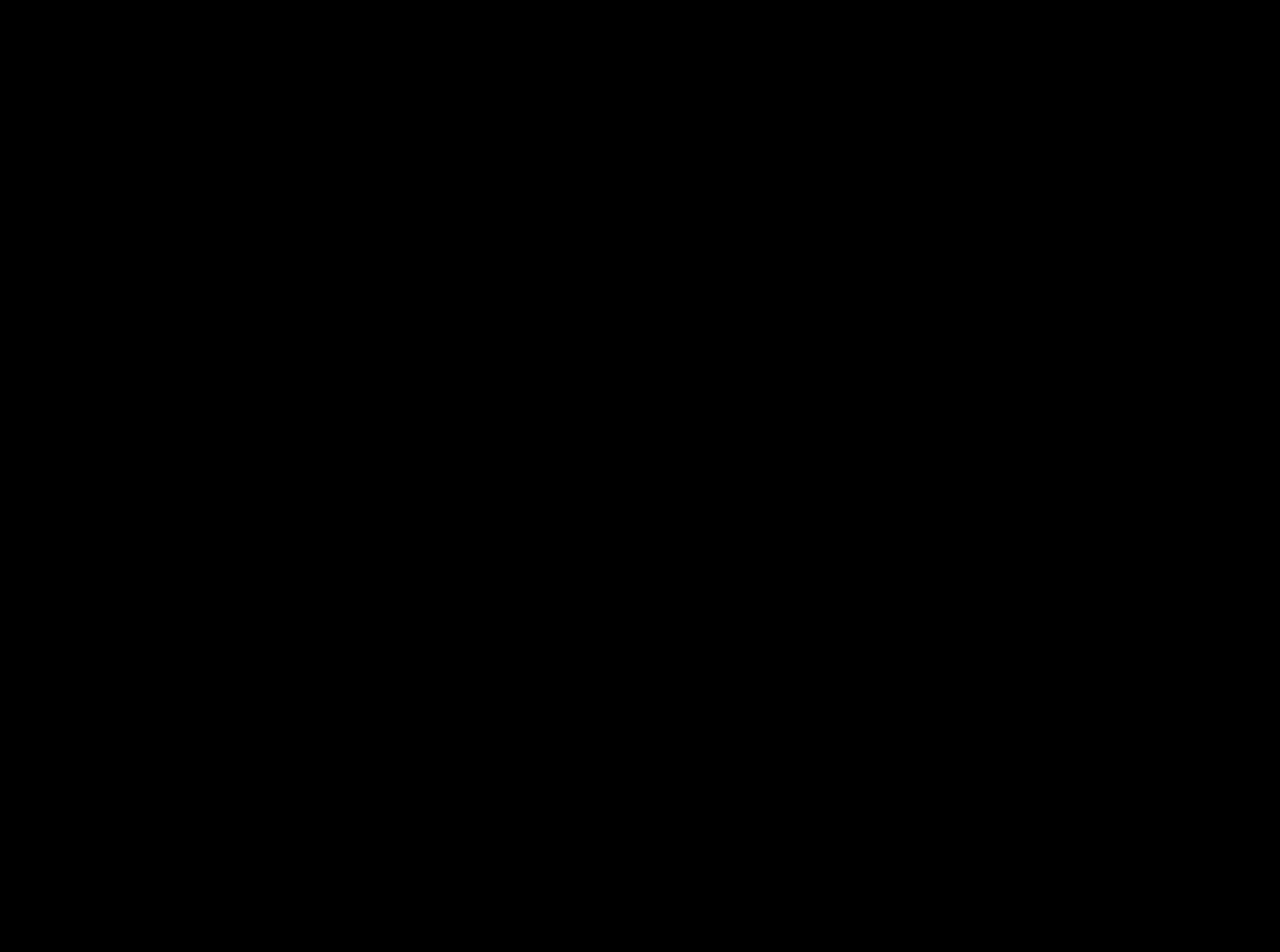
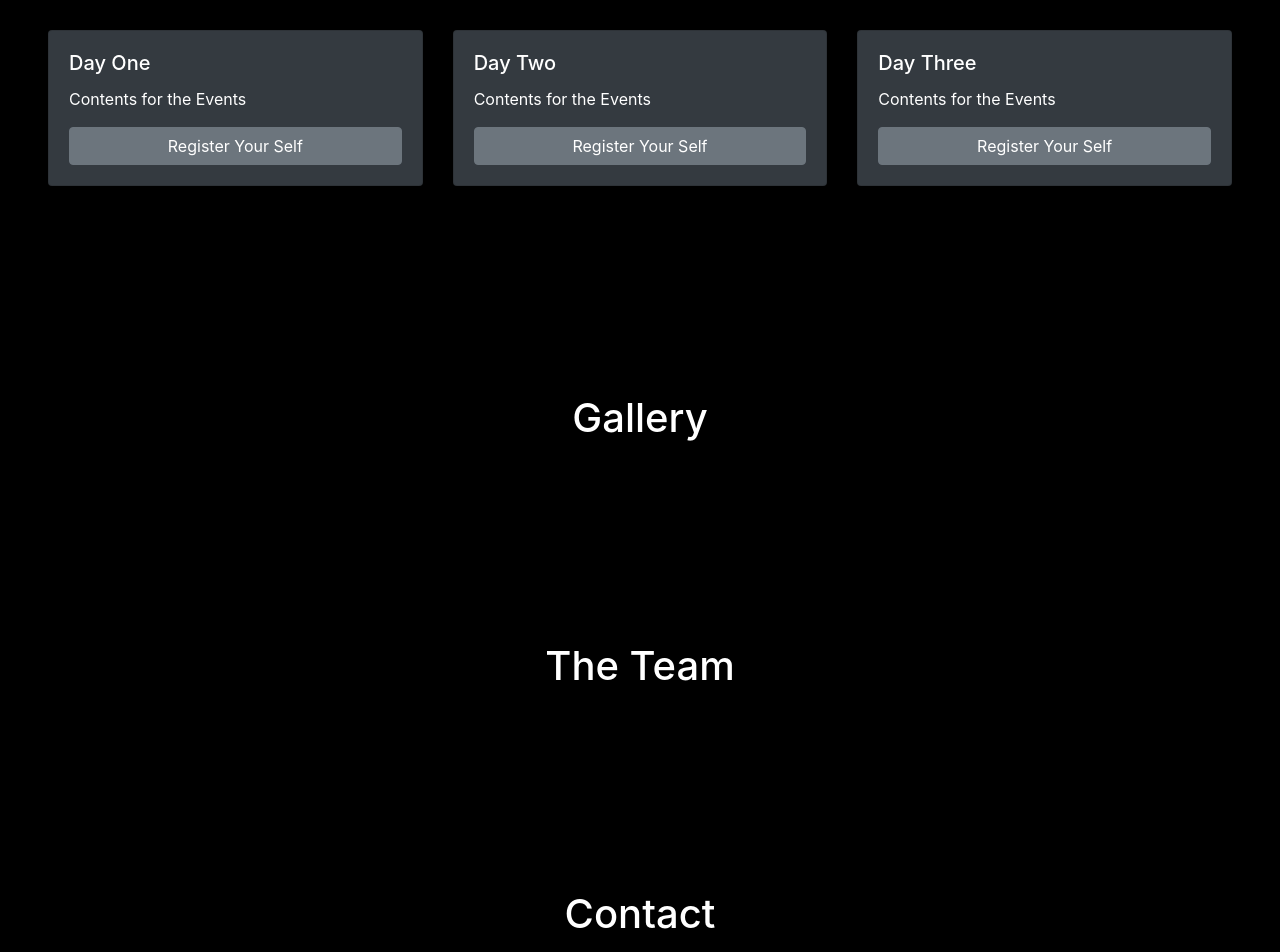
Before and after one commit to Mihir06121/TechNova, a React (Create React App) app: page / in a window 1280 px wide. Shown: the part 1380-2332 px from the top of the page. Before the commit the page ends 1298 px from the top, so only its background shows below. Built offline with nearby package versions, Linux system fonts and the light colour scheme.

Commit message:
Navbar Toggle resolved, missing sections added

```diff
--- a/src/App.jsx
+++ b/src/App.jsx
@@ -3,15 +3,15 @@
 import Home from './components/Home';
 import About from './components/About';
 import Events from './components/Events';
-// import Gallery from './components/gallery';
-// import Team from './components/Team';
-// import Contact from './components/contact';
+import Gallery from './components/Gallery';
+import Team from './components/Team';
+import Contact from './components/Contact';
 import AOS from'aos';
 
  const App = () => {
 
-  let suggestion = "This site is still under development, stay tunned"
-  alert(suggestion)
+  // let suggestion = "This site is still under development, stay tunned"
+  // alert(suggestion)
 
     AOS.init({
       duration:'1200',
@@ -24,9 +24,9 @@
         <Home /><br/>
         <About />
         <Events />
-        {/* <Gallery /> */}
-        {/* <Team /> */}
-        {/* <Contact /> */}
+        <Gallery />
+        <Team />
+        <Contact />
       </div>
     )
 }
--- /dev/null
+++ b/src/components/Contact.jsx
@@ -0,0 +1,13 @@
+import React from 'react'
+
+const Contact = () => {
+    return(
+        <div align="center" id="contact" className="pt-5 pb-5">
+            <div className="pt-5 pb-5">
+                <h1>Contact</h1>
+            </div>
+        </div>
+    )
+}
+
+export default Contact
--- a/src/components/Events.jsx
+++ b/src/components/Events.jsx
@@ -1,10 +1,36 @@
 import React from 'react'
+import { Card, Button, CardTitle, CardText, Row, Col } from 'reactstrap';
 
 const Events = () => {
     return(
-        <div id="events">
+        <div id="events" className="pt-5 pb-5">
             <div align="center" className="pt-5 pb-5">
                 <h1>EVENTS</h1>
+            </div>
+            <div className="text-=white p-5">
+                <Row className="bg-black">
+                    <Col className="bg-t pt-3 pb-3" sm="4">
+                        <Card className="bg-dark" body>
+                        <CardTitle tag="h5">Day One</CardTitle>
+                        <CardText>Contents for the Events</CardText>
+                        <Button>Register Your Self</Button>
+                        </Card>
+                    </Col>
+                    <Col className="bg-t pt-3 pb-3" sm="4">
+                        <Card className="bg-dark" body>
+                        <CardTitle tag="h5">Day Two</CardTitle>
+                        <CardText>Contents for the Events</CardText>
+                        <Button>Register Your Self</Button>
+                        </Card>
+                    </Col>
+                    <Col className="bg-t pt-3 pb-3" sm="4">
+                        <Card className="bg-dark" body>
+                        <CardTitle tag="h5">Day Three</CardTitle>
+                        <CardText>Contents for the Events</CardText>
+                        <Button>Register Your Self</Button>
+                        </Card>
+                    </Col>
+                </Row>
             </div>
         </div>
     )
--- /dev/null
+++ b/src/components/Gallery.jsx
@@ -0,0 +1,13 @@
+import React from 'react'
+
+const Gallery = () => {
+    return(
+        <div align="center" id="gallery" className="pt-5 pb-5">
+            <div className="pt-5 pb-5">
+                <h1>Gallery</h1>
+            </div>
+        </div>
+    )
+}
+
+export default Gallery
--- a/src/components/Header.jsx
+++ b/src/components/Header.jsx
@@ -18,24 +18,24 @@
   return (
     <div className="fixed-top text-white">
       <Navbar color="dark" light expand="sm">
-        <NavbarBrand className="text-white" href="/"><h2>TechNova-21</h2></NavbarBrand>
+        <NavbarBrand onClick={toggle} className="text-white" href="#home"><h2>TechNova-21</h2></NavbarBrand>
         <NavbarToggler onClick={toggle} />
         <Collapse isOpen={isOpen} navbar>
           <Nav className="ml-auto" navbar>
             <NavItem>
-              <NavLink className="text-white mr-5" href="#about"><h3>About</h3></NavLink>
+              <NavLink onClick={toggle} className="text-white mr-5" href="#about"><h3>About</h3></NavLink>
             </NavItem>
             <NavItem>
-              <NavLink className="text-white mr-5" href="#events"><h3>Events</h3></NavLink>
+              <NavLink onClick={toggle} className="text-white mr-5" href="#events"><h3>Events</h3></NavLink>
             </NavItem>
             <NavItem>
-              <NavLink className="text-white mr-5" href="#gallary"><h3>Gallary</h3></NavLink>
+              <NavLink onClick={toggle} className="text-white mr-5" href="#gallery"><h3>Gallery</h3></NavLink>
             </NavItem>
             <NavItem>
-              <NavLink className="text-white mr-5" href="#team"><h3>Team</h3></NavLink>
+              <NavLink onClick={toggle} className="text-white mr-5" href="#team"><h3>Team</h3></NavLink>
             </NavItem>
             <NavItem>
-              <NavLink className="text-white mr-5" href="Contact"><h3>Contact</h3></NavLink>
+              <NavLink onClick={toggle} className="text-white mr-5" href="#contact"><h3>Contact</h3></NavLink>
             </NavItem>
           </Nav>
         </Collapse>
--- /dev/null
+++ b/src/components/Team.jsx
@@ -0,0 +1,13 @@
+import React from 'react'
+
+const Team = () => {
+    return(
+        <div id="team" className="pt-5 pb-5">
+            <div align="center" className="pt-5 pb-5">
+                <h1>The Team</h1>
+            </div>
+        </div>
+    )
+}
+
+export default Team
```
